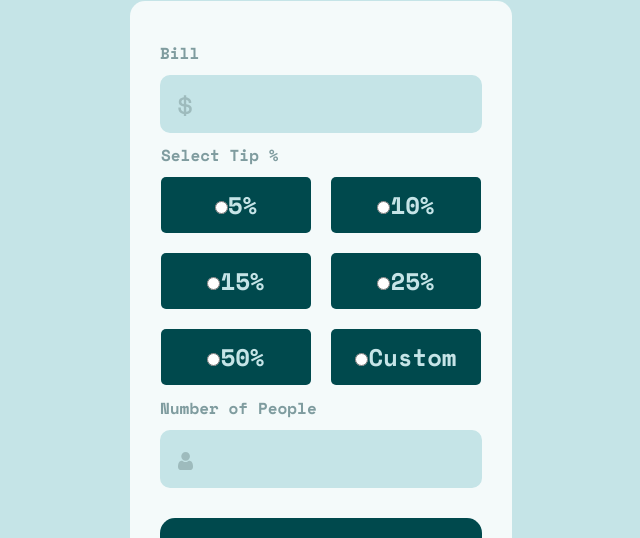
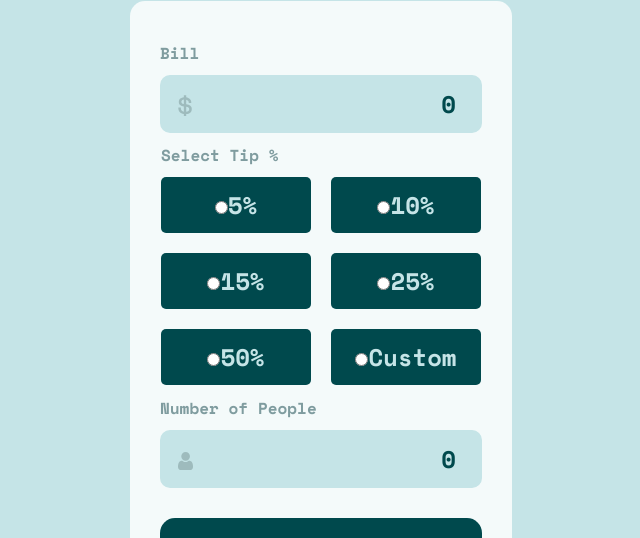
Before and after one commit to kujerocoding/tip-calculator-app, a React (Vite) app: page / in a window 1280 px wide. Shown: the part 133-671 px from the top of the page, without its empty margins (319-959 px from the left). Built offline with nearby package versions, Linux system fonts and the light colour scheme.

Commit message:
add conditional statement to the amount to be display

```diff
--- a/src/App.jsx
+++ b/src/App.jsx
@@ -3,11 +3,18 @@ import './App.css'
 
 const App = () => {
 
-  const [formData, setFormData] = useState({
-    billAmount: 0,
-    peopleCount: 1,
-    tipPercentage: 0
-  })
+  const getFormValue = () => {
+    return {
+      billAmount: 0,
+      peopleCount: 0,
+      tipPercentage: 0
+    }
+  }
+
+  const [formData, setFormData] = useState(getFormValue)
+  const [isReset, setIsReset] = useState(true)
+
+  console.log('fresh form', formData)
 
   const[result, setResult] = useState({
     tipPerPerson: 0,
@@ -21,11 +28,12 @@ const App = () => {
     setFormData(prevformData => {
       return {...prevformData, [name]: value}
     })
+    console.log(e)
   }
 
 
-  console.log(formData)
-  console.log(result)
+  //console.log(formData)
+  //console.log(result)
 
   function calculateTip(){
     setResult(prevResult => {
@@ -39,29 +47,35 @@ const App = () => {
 
   useEffect(() => {
     calculateTip()
-    console.log('result is ', result)
+    //console.log('result is ', result)
   },[formData])
 
 
+  function onReset(){
+    setFormData(getFormValue)
+    setIsReset(prevState => !prevState)
+   console.log('formdata after reset',formData)
+  }
+
   return (
     <div className='main--container'>
-      <img src="./src/assets/images/logo.svg" alt="" />
+      <img src="./src/assets/images/logo.svg" alt="Splitter logo" />
       <div className='app--container'>
         <form>
           <label className="label--bill">Bill</label>
-          <input name="billAmount" type="number" onChange={handleChange}/>
+          <input name="billAmount" type="number" onChange={handleChange} placeholder="0" value={formData.billAmount}/>
           <fieldset>
             <legend>Select Tip %</legend>
-
-            <label><input name="tipPercentage" value={0.05} id='five' type="radio" onChange={handleChange}/>5%</label>
+            <label><input name="tipPercentage" value="0.05" id='five' type="radio" onChange={handleChange}/>5%</label>
             <label><input name="tipPercentage" value="0.1" id='ten' type="radio" onChange={handleChange}/>10%</label>
             <label><input name="tipPercentage" value="0.15" id='fifteen' type="radio" onChange={handleChange}/>15%</label>
             <label><input name="tipPercentage" value="0.25" id='twentyfive' type="radio" onChange={handleChange}/>25%</label>
             <label><input name="tipPercentage" value="0.50" id='fifty' type="radio" onChange={handleChange}/>50%</label>
-            <label><input name="tipPercentage" value="" id='custom' type="radio" onChange={handleChange}/>Custom</label>
+            <label>
+              <input name="tipPercentage" value="" id='custom' type="radio" onChange={handleChange}/>Custom</label>
           </fieldset>
-          <label className="label--number--people" htmlFor="">Number of People</label>
-          <input name="peopleCount" type="number" onChange={handleChange}/>
+          <label className="label--number--people" >Number of People</label>
+          <input name="peopleCount" type="number" required  min="0" max="100" placeholder='0' value={formData.peopleCount} onChange={handleChange}/>
         </form>
         <div className='result--container'>
           <div  className='tiptotal--container'>
@@ -69,17 +83,17 @@ const App = () => {
               <br />
               <span className='text--perperson'>/ person</span>
             </p>
-            <p className='text--amount'>${result.tipPerPerson}</p>
+            <p className='text--amount'>${formData.billAmount > 0 && formData.peopleCount > 0 ? result.tipPerPerson : "0.00"}</p>
           </div>
           <div className='tiptotal--container'>
               <p>Total
                 <br />
                 <span className='text--perperson'>/ person</span>
               </p>
-              <p className='text--amount'>${result.tipTotalPerson}</p>
+              <p className='text--amount'>${formData.billAmount > 0 && formData.peopleCount > 0 ? result.tipTotalPerson : "0.00"}</p>
           </div>
 
-          <button onClick={calculateTip}>Reset</button>
+          <button onClick={onReset}>Reset</button>
         </div>
       </div>
     </div>
```
